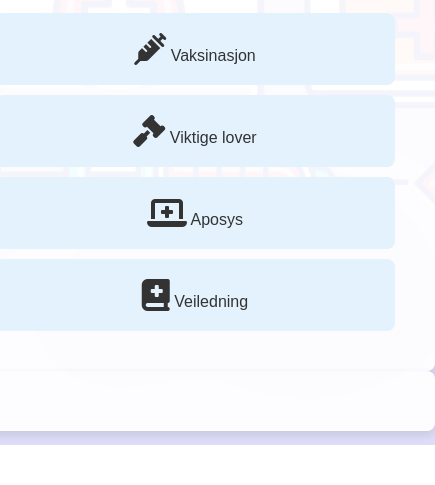
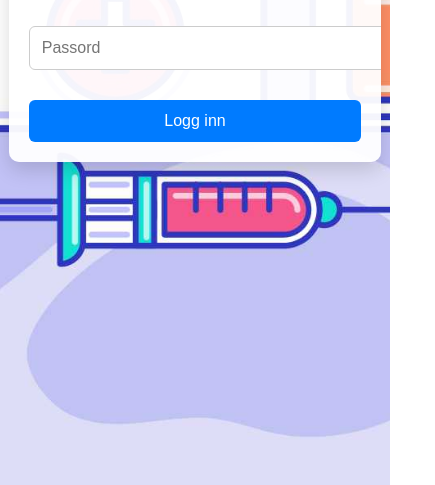
Before and after one commit to PharmaAsmaa/Pharma-Guide, a plain HTML site: page Index.html in a window 390 px wide. Shown: the part 399-884 px from the top of the page, 435 px wide, since content can reach past the window. Before the commit the page ends 844 px from the top, so only its background shows below. Drawn offline with Linux system fonts and the light colour scheme.

Commit message:
Update Style.css

```diff
--- a/Style.css
+++ b/Style.css
@@ -1,15 +1,25 @@
+/* Global styling */
 body {
   font-family: Arial, sans-serif;
   background-image: url('Images/Jurnal%20terindeks%20Scopus%20tentang%20Farmasi.jpg');
   background-size: cover;
   background-repeat: no-repeat;
   background-position: center center;
+  margin: 0;
   color: #333;
+}
+
+.hidden {
+  display: none;
+}
+
+.wrapper {
   display: flex;
+  flex-direction: column;
+  align-items: center;
   justify-content: center;
-  align-items: center;
-  height: 100vh;
-  margin: 0;
+  min-height: 100vh;
+  padding: 20px;
 }
 
 #logo {
@@ -21,23 +31,27 @@ body {
   z-index: 1000;
 }
 
-#login, #innhold, #mappeInnhold {
+/* Kortdesign for innhold */
+.card {
   background: rgba(255, 255, 255, 0.95);
   padding: 30px 40px;
-  border-radius: 8px;
-  box-shadow: 0 4px 10px rgba(0,0,0,0.1);
+  border-radius: 10px;
+  box-shadow: 0 8px 20px rgba(0,0,0,0.15);
   text-align: center;
   width: 400px;
+  max-width: 95%;
   max-height: 90vh;
   overflow-y: auto;
+  transition: all 0.3s ease;
 }
 
+/* Input og knapper */
 input[type="password"] {
   width: 100%;
-  padding: 10px;
+  padding: 12px;
   margin: 15px 0 20px 0;
   border: 1px solid #ccc;
-  border-radius: 4px;
+  border-radius: 6px;
   font-size: 16px;
 }
 
@@ -47,29 +61,47 @@ button {
   border: none;
   padding: 12px 0;
   width: 100%;
-  border-radius: 4px;
+  border-radius: 6px;
   font-size: 16px;
   cursor: pointer;
   margin-top: 10px;
+  transition: background 0.3s;
 }
 
 button:hover {
   background: #0056b3;
 }
 
+/* Grid for mapper */
+.grid-mapper {
+  display: grid;
+  grid-template-columns: repeat(auto-fit, minmax(120px, 1fr));
+  gap: 15px;
+  margin-top: 20px;
+}
+
 .mappe {
   background: #e3f2fd;
+  border-radius: 10px;
   padding: 20px;
-  margin: 10px 0;
-  border-radius: 8px;
+  display: flex;
+  flex-direction: column;
+  align-items: center;
   cursor: pointer;
-  transition: 0.3s;
+  transition: all 0.3s;
+}
+
+.mappe i {
+  color: #007bff;
+  margin-bottom: 10px;
 }
 
 .mappe:hover {
   background: #bbdefb;
+  transform: translateY(-3px);
 }
 
+/* List styling for undermapper */
 ul {
   text-align: left;
   padding-left: 20px;
@@ -93,3 +125,11 @@ ul li a:hover {
 #tilbakeBtn:hover {
   background: #d32f2f;
 }
+
+/* Responsivt */
+@media (max-width: 500px) {
+  .card {
+    width: 95%;
+    padding: 20px;
+  }
+}
```
